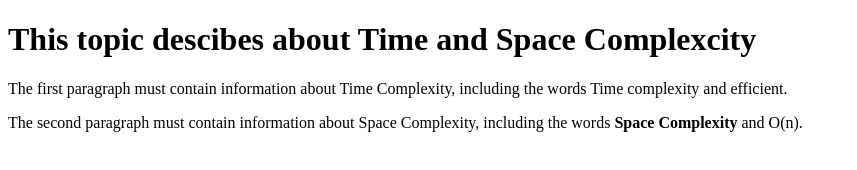
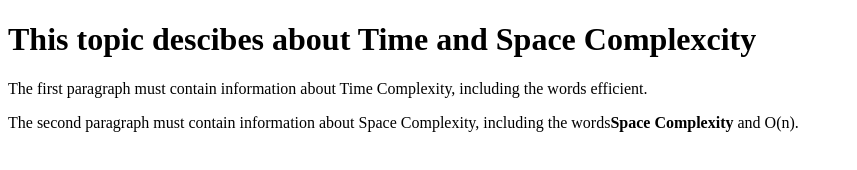
Before and after one commit to acciojob/time-and-space-complexity-Ayush-885868, a website: page main.html in a window 1280 px wide. Shown: the whole page, without its empty margins (0-857 px from the left). Drawn offline with Linux system fonts and the light colour scheme.

Commit message:
created a submission

```diff
--- a/main.html
+++ b/main.html
@@ -12,9 +12,9 @@
 </script>
 <h1>This topic descibes about Time and Space Complexcity</h1>
 	<p>The first paragraph must contain information about Time
-		Complexity, including the words Time complexity and efficient.</p>
+		Complexity, including the words  efficient.</p>
 	<p>The second paragraph must contain information about Space Complexity,
-		including the words<b> Space Complexity</b> and O(n).</p>
+		including the words<b>Space Complexity</b> and O(n).</p>
 
 </body>
 
```
